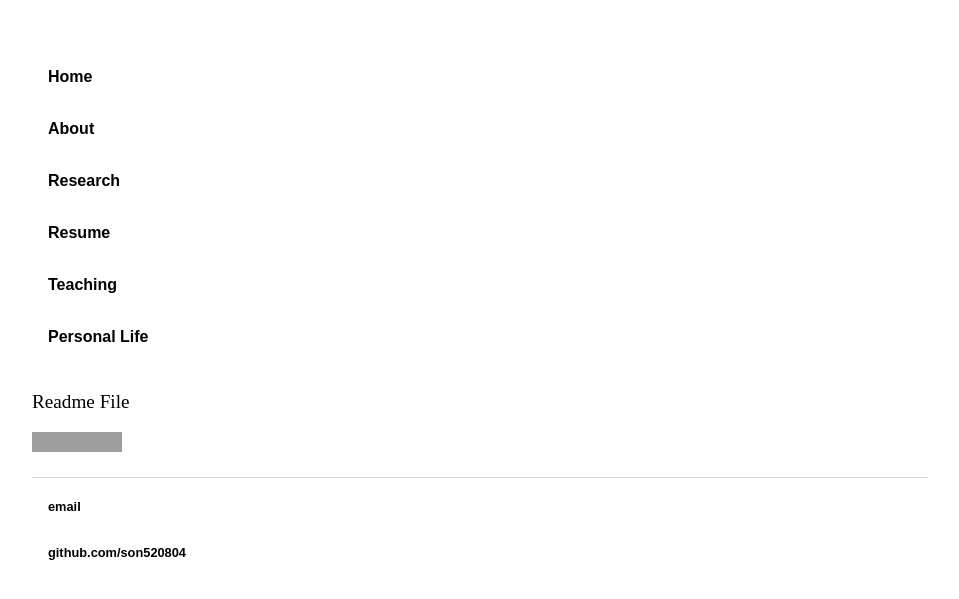
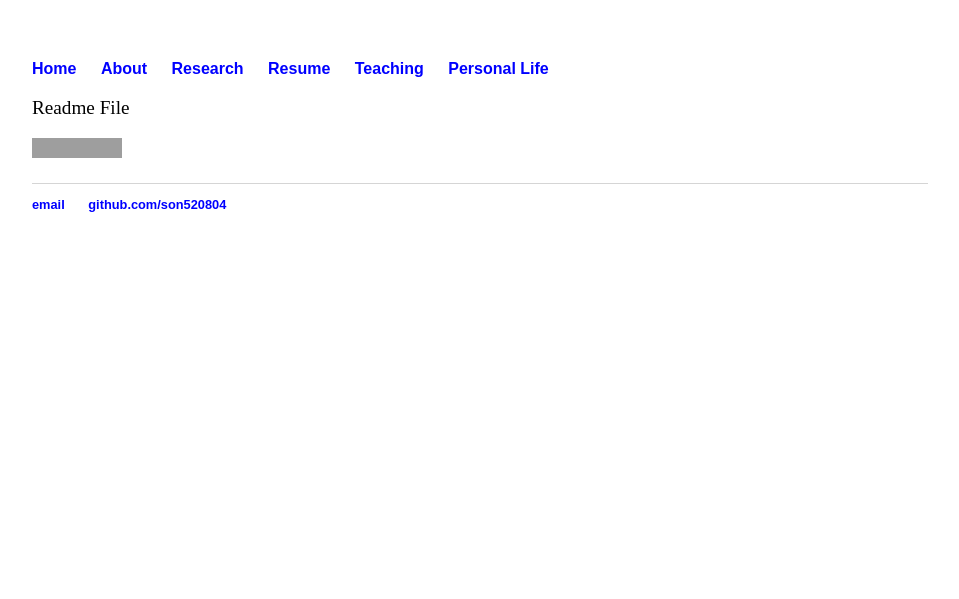
Before and after one commit to son520804/son520804.github.io, a Jekyll site: the page built from Teaching/README.md, in a window 1280 px wide. Shown: the top 599 px of the page, without its empty margins (160-1119 px from the left). Built offline with Jekyll 4.4.1, drawn with Linux system fonts in a browser that asks for light colours; our own code applies the rules of GitHub Pages for plain Markdown files; grey boxes are pictures that could not be loaded.

Commit message:
Update Teaching Material

```diff
--- a/css/main.css
+++ b/css/main.css
@@ -66,7 +66,7 @@ h1 {
     font-size: 48px;
   }
 
-li a{
+/*li a{
   display: block;
   color: #000;
   padding: 8px 16px;
@@ -74,7 +74,7 @@ li a{
 
 li a.active {
   background-color: #5daf4c;
-}
+}*/
 
 
 .multiline {
```
